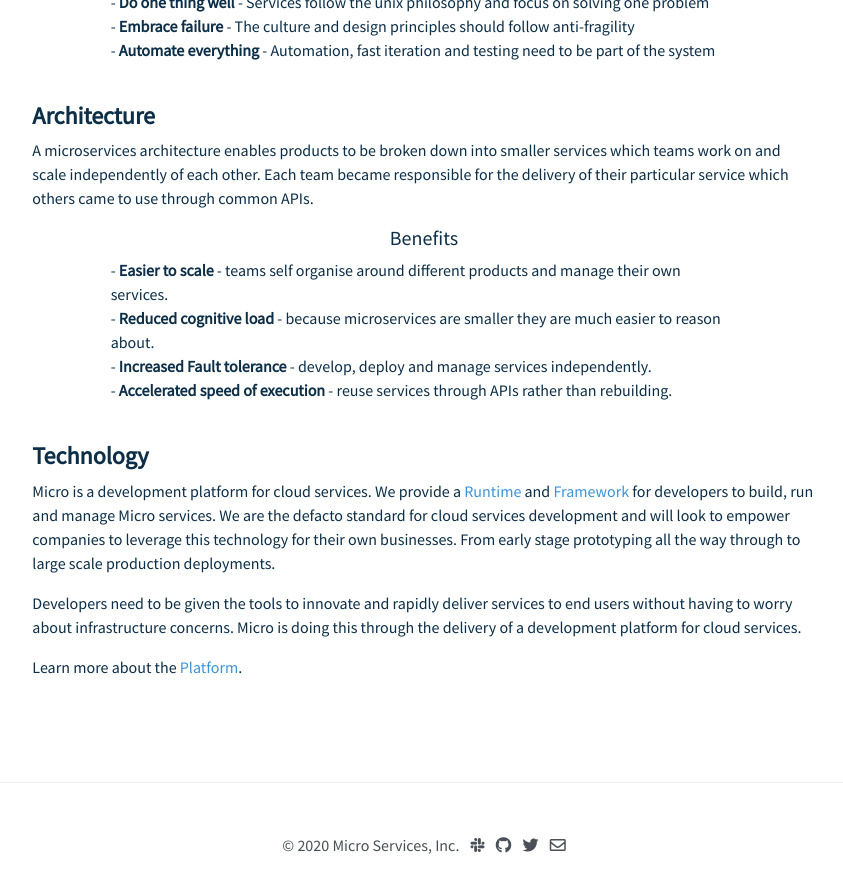
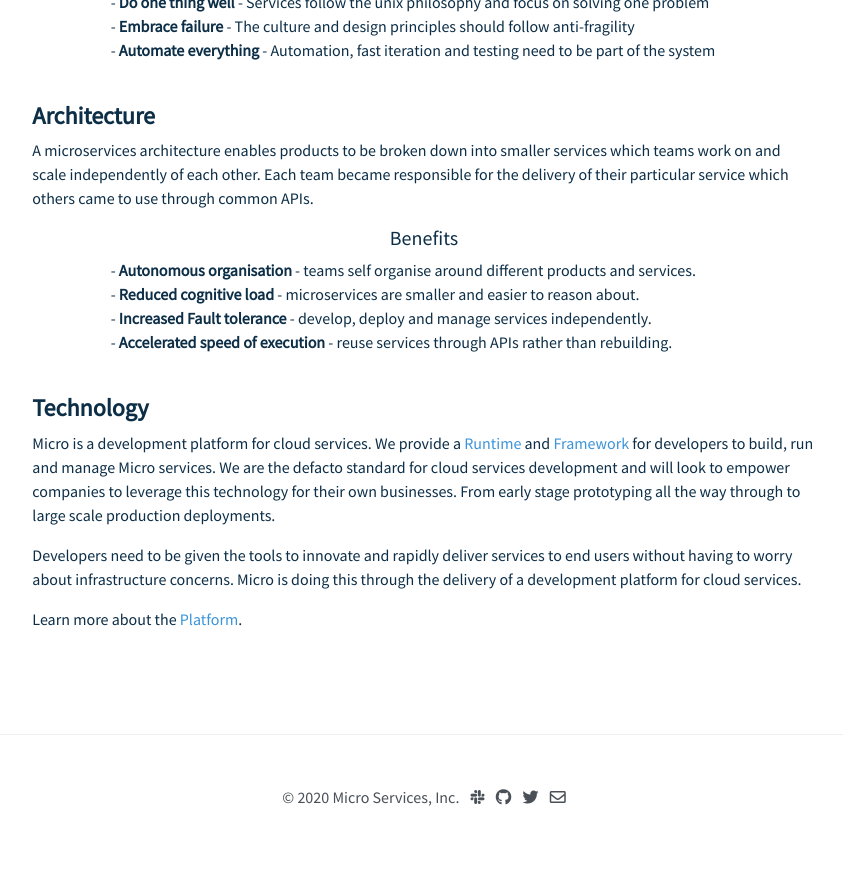
Before and after one commit to micro-community/go-micro-v2-doc, a Jekyll site: the page about/index.html, which Jekyll copies as it is, in a window 1280 px wide and 900 px high, scrolled down 826 px. Shown: the top 893 px of the window, without its empty margins (216-1059 px from the left). Built offline with Jekyll 4.4.1, drawn with Linux system fonts in a browser that asks for light colours; nearby versions of some CDN libraries; after the commit the page ends 1685 px from its top, so only the background shows below that.

Commit message:
update about

```diff
--- a/about/index.html
+++ b/about/index.html
@@ -99,9 +99,9 @@
 
 			<h5><center>Benefits</center></h5>
 			<ul style="list-style: none; padding: 0 10% 0 10%;">
-			<li>- <b>Easier to scale</b> - teams self organise around different products and manage their own services.</li>
+			<li>- <b>Autonomous organisation</b> - teams self organise around different products and services.</li>
 
-			<li>- <b>Reduced cognitive load</b> - because microservices are smaller they are much easier to reason about.
+			<li>- <b>Reduced cognitive load</b> - microservices are smaller and easier to reason about.
 
 			<li>- <b>Increased Fault tolerance</b> - develop, deploy and manage services independently.</li>
 
```
